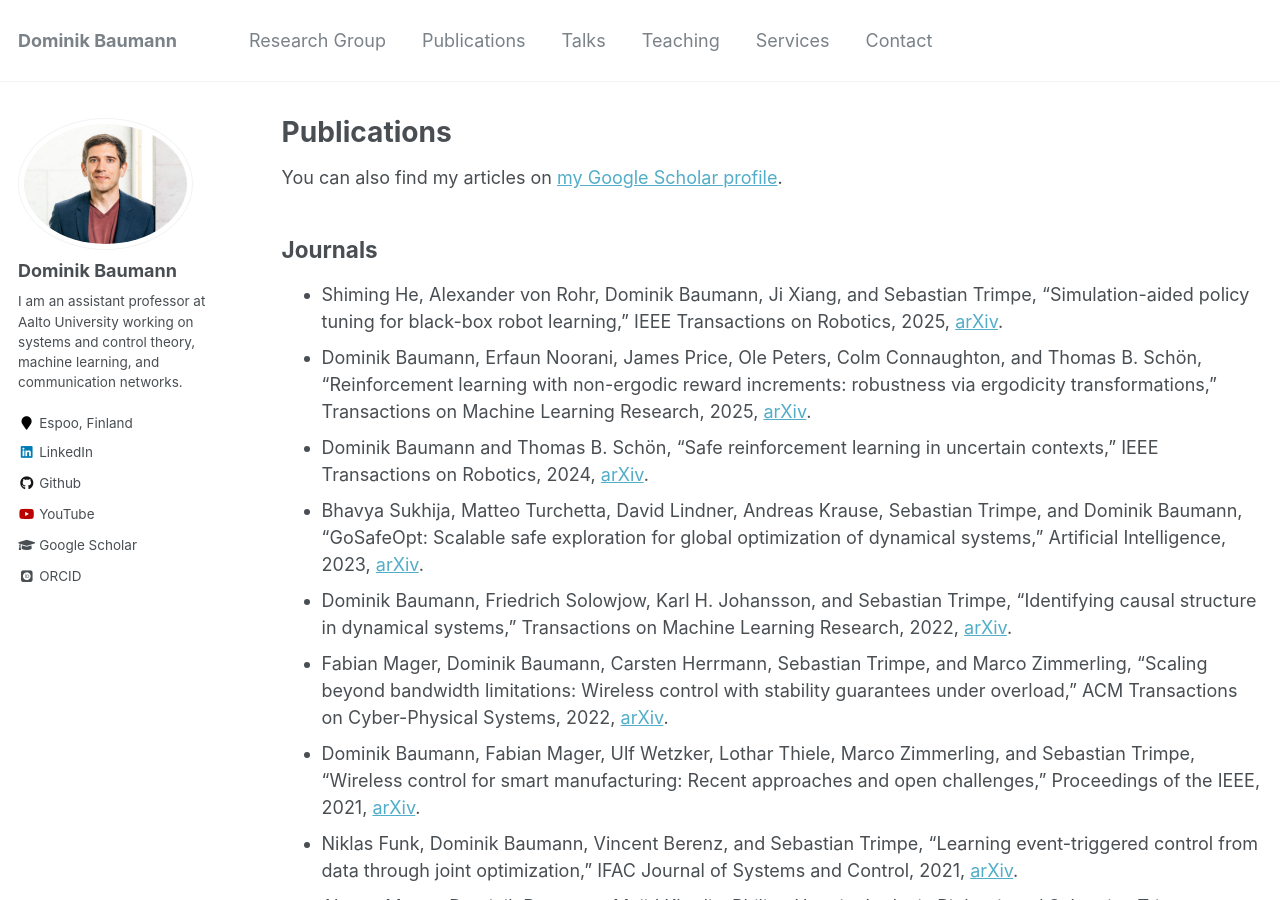
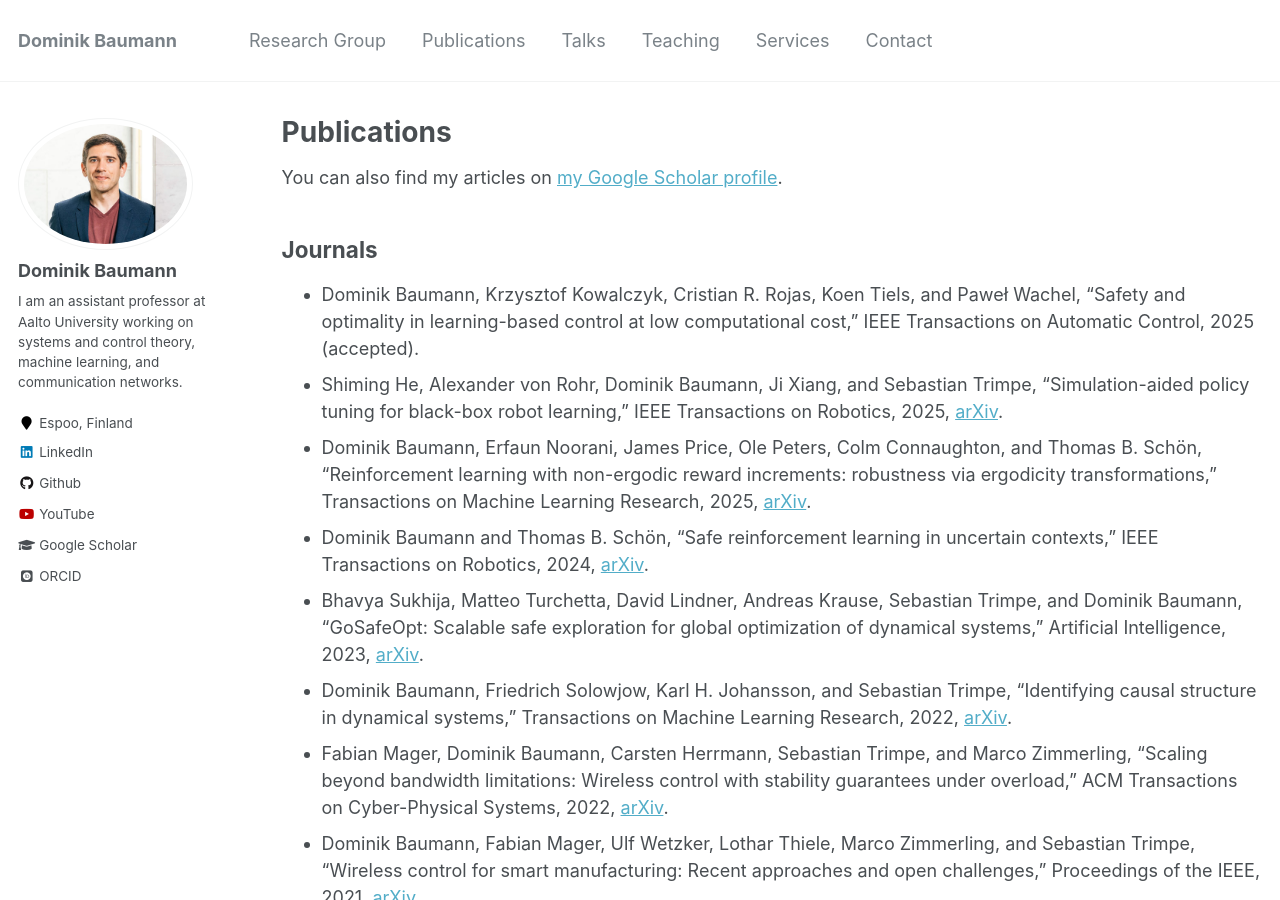
Before and after one commit to baumanndominik/baumanndominik.github.io, a Jekyll site: the page built from _pages/publications.md, in a window 1280 px wide and 900 px high. Built offline with Jekyll 4.4.1, drawn with Linux system fonts in a browser that asks for light colours; some web fonts are replaced.

Commit message:
new paper

```diff
--- a/_pages/publications.md
+++ b/_pages/publications.md
@@ -9,6 +9,7 @@ You can also find my articles on [my Google Scholar profile](https://scholar.goo
 
 ## Journals
 
+* Dominik Baumann, Krzysztof Kowalczyk, Cristian R. Rojas, Koen Tiels, and Paweł Wachel, "Safety and optimality in learning-based control at low computational cost," IEEE Transactions on Automatic Control, 2025 (accepted).
 * Shiming He, Alexander von Rohr, Dominik Baumann, Ji Xiang, and Sebastian Trimpe, "Simulation-aided policy tuning for black-box robot learning," IEEE Transactions on Robotics, 2025, [arXiv](https://arxiv.org/abs/2411.14246).
 * Dominik Baumann, Erfaun Noorani, James Price, Ole Peters, Colm Connaughton, and Thomas B. Schön, "Reinforcement learning with non-ergodic reward increments: robustness via ergodicity transformations," Transactions on Machine Learning Research, 2025, [arXiv](https://arxiv.org/abs/2310.11335).
 * Dominik Baumann and Thomas B. Schön, "Safe reinforcement learning in uncertain contexts," IEEE Transactions on Robotics, 2024, [arXiv](https://arxiv.org/abs/2401.05876).
```
